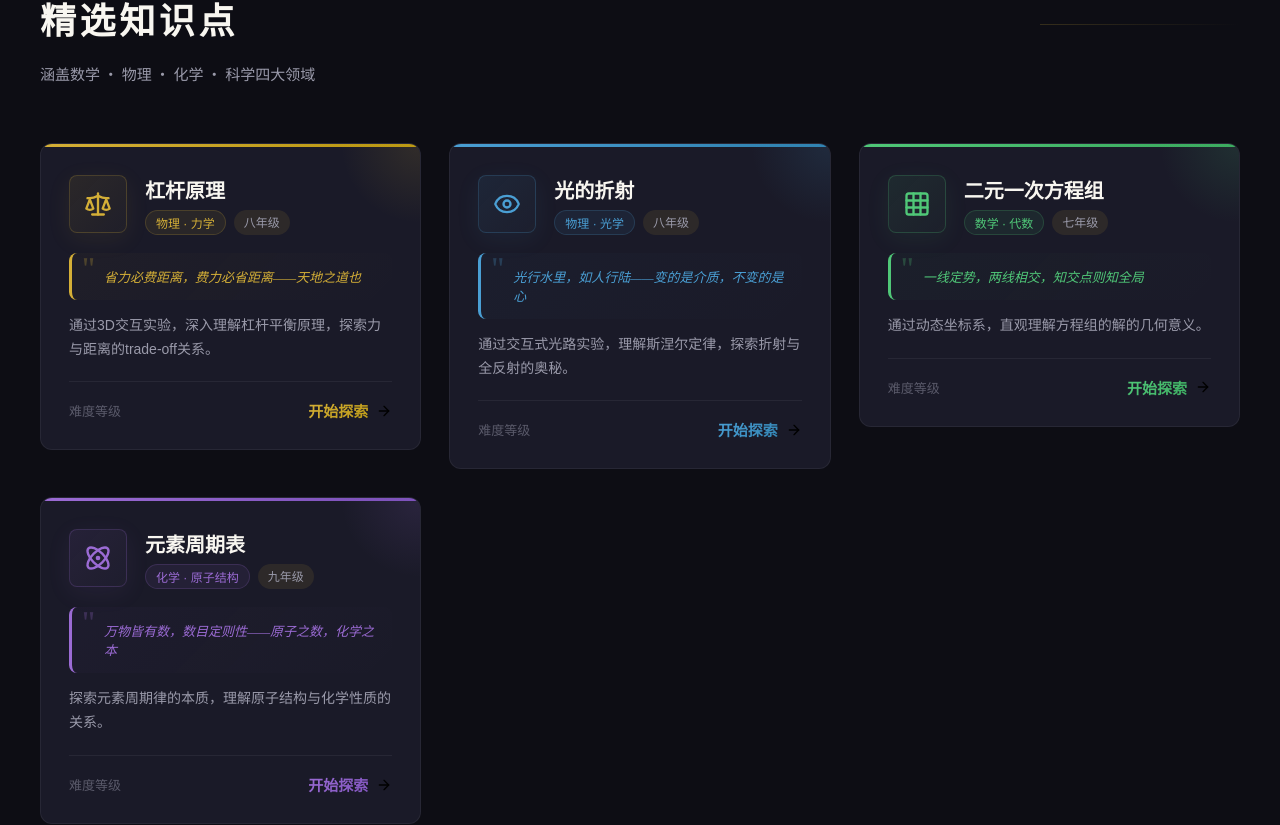
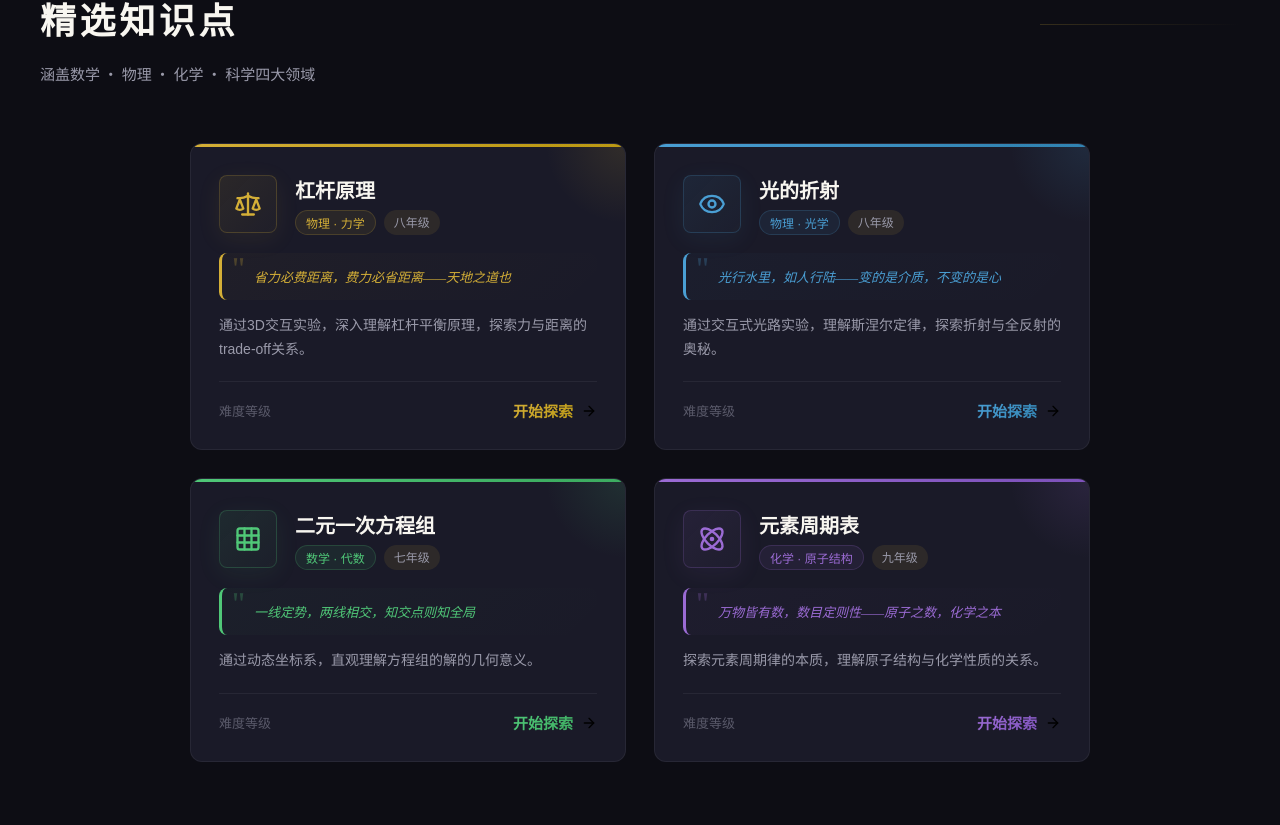
Before and after one commit to bolin68688/luban-teaching, a React (Vite) app: page / in a window 1280 px wide. Shown: the part 1500-2325 px from the top of the page. Built offline with nearby package versions, Linux system fonts and the light colour scheme.

Commit message:
fix: 优化案例卡片布局为2x2固定网格

```diff
--- a/src/components/cases/HomePage.jsx
+++ b/src/components/cases/HomePage.jsx
@@ -581,9 +581,9 @@ export default function HomePage({ onOpenCase, theme, onToggleTheme }) {
             <div style={{ width: '200px', height: '1px', background: 'linear-gradient(to right, var(--border-gold), transparent)' }} />
           </div>
 
-          <div style={{ display: 'grid', gridTemplateColumns: 'repeat(auto-fit, minmax(340px, 1fr))', gap: '28px' }}>
+          <div style={{ display: 'grid', gridTemplateColumns: 'repeat(2, 1fr)', gap: '28px', maxWidth: '900px', margin: '0 auto' }}>
             {cases.map((c, i) => (
-              <div key={c.id} style={{ animation: `slideUp 0.6s var(--ease-out) ${i * 0.1}s forwards`, opacity: 0 }}>
+              <div key={c.id} style={{ animation: `slideUp 0.6s var(--ease-out) ${i * 0.12}s forwards`, opacity: 0 }}>
                 <CaseCard caseData={c} onClick={onOpenCase} index={i} />
               </div>
             ))}
```
